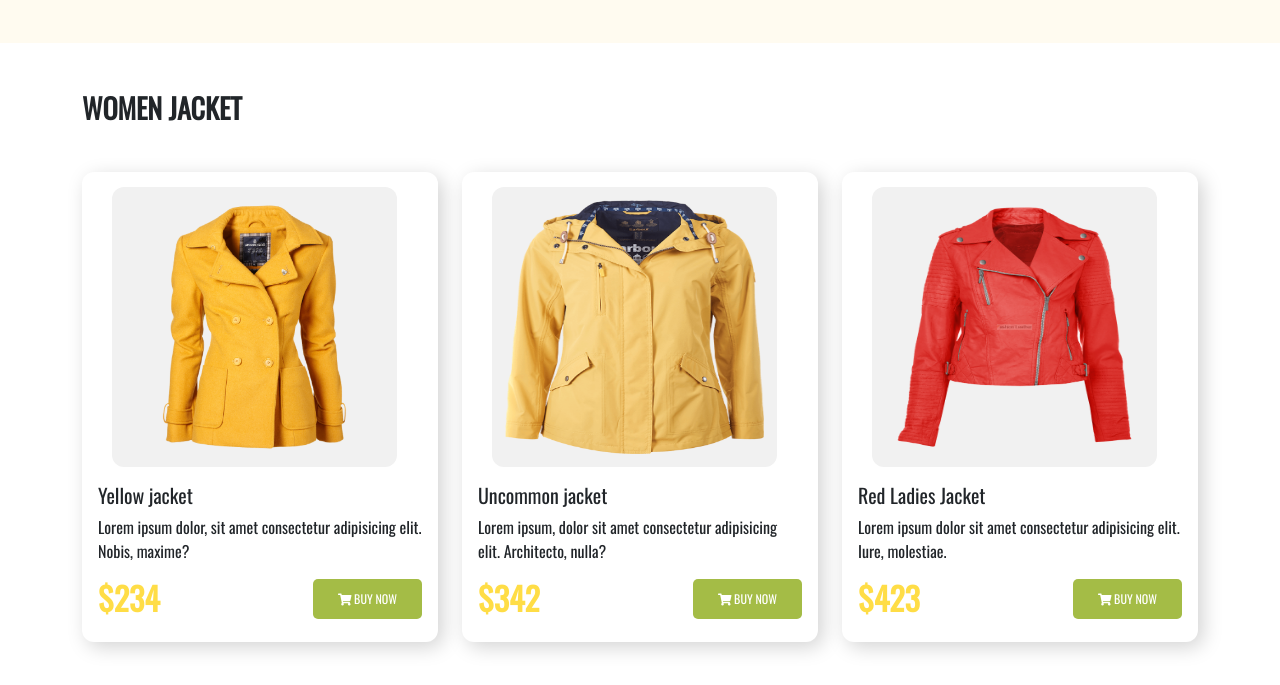
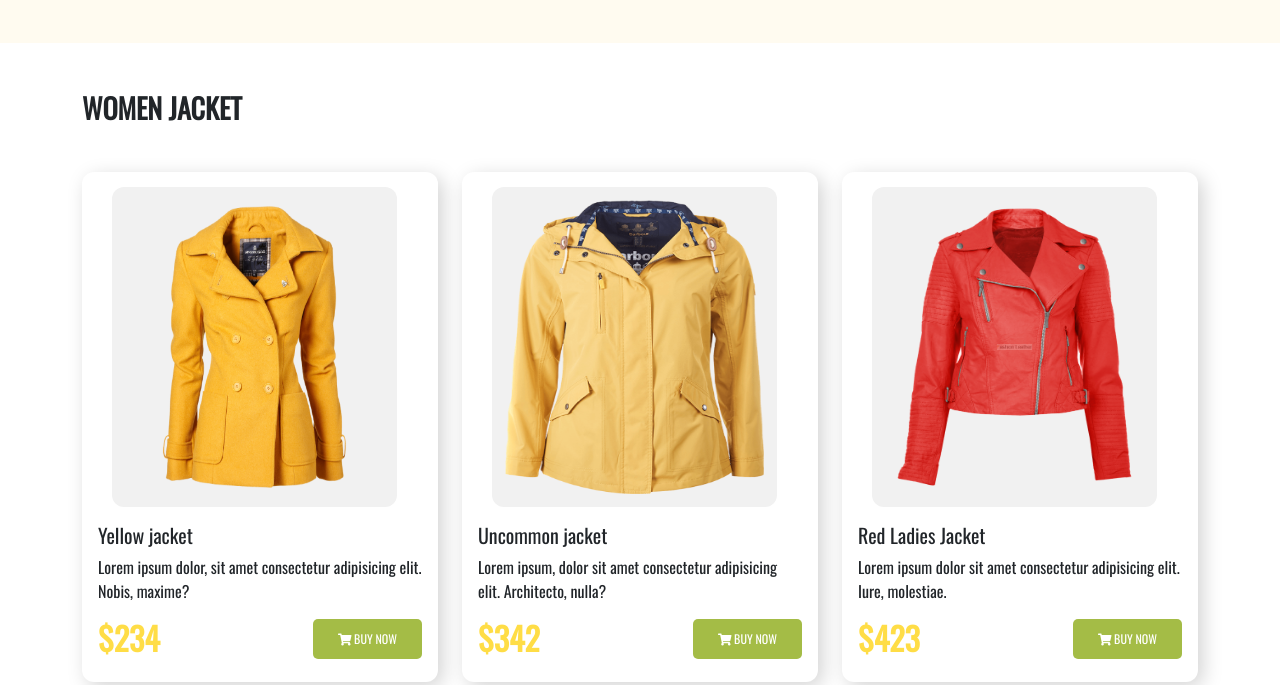
Before and after one commit to fahim-cmd/responsive-assignment-2, a plain HTML site: page index.html in a window 1280 px wide. Shown: the part 402-1087 px from the top of the page. Drawn offline with nearby package versions, Linux system fonts and the light colour scheme.

Commit message:
resolved img problem

```diff
--- a/style.css
+++ b/style.css
@@ -22,7 +22,7 @@ header{
 }
 .women-jacket-img{
     width: 80%;
-    height: 280px;
+    height: 320px;
     margin: 15px 0 0 30px;
     padding: 13px;
     background-color: #F1F1F1;
```
